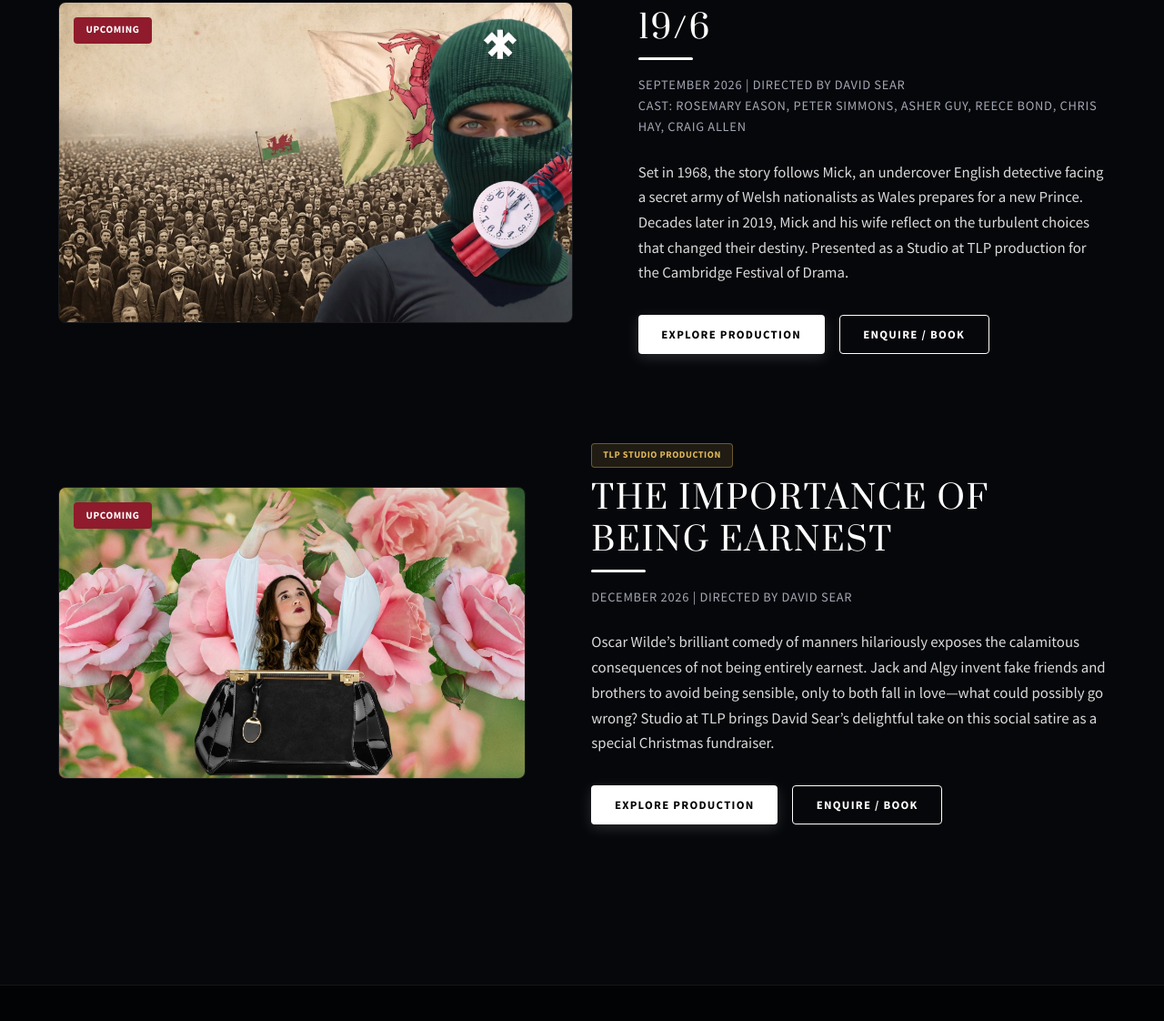
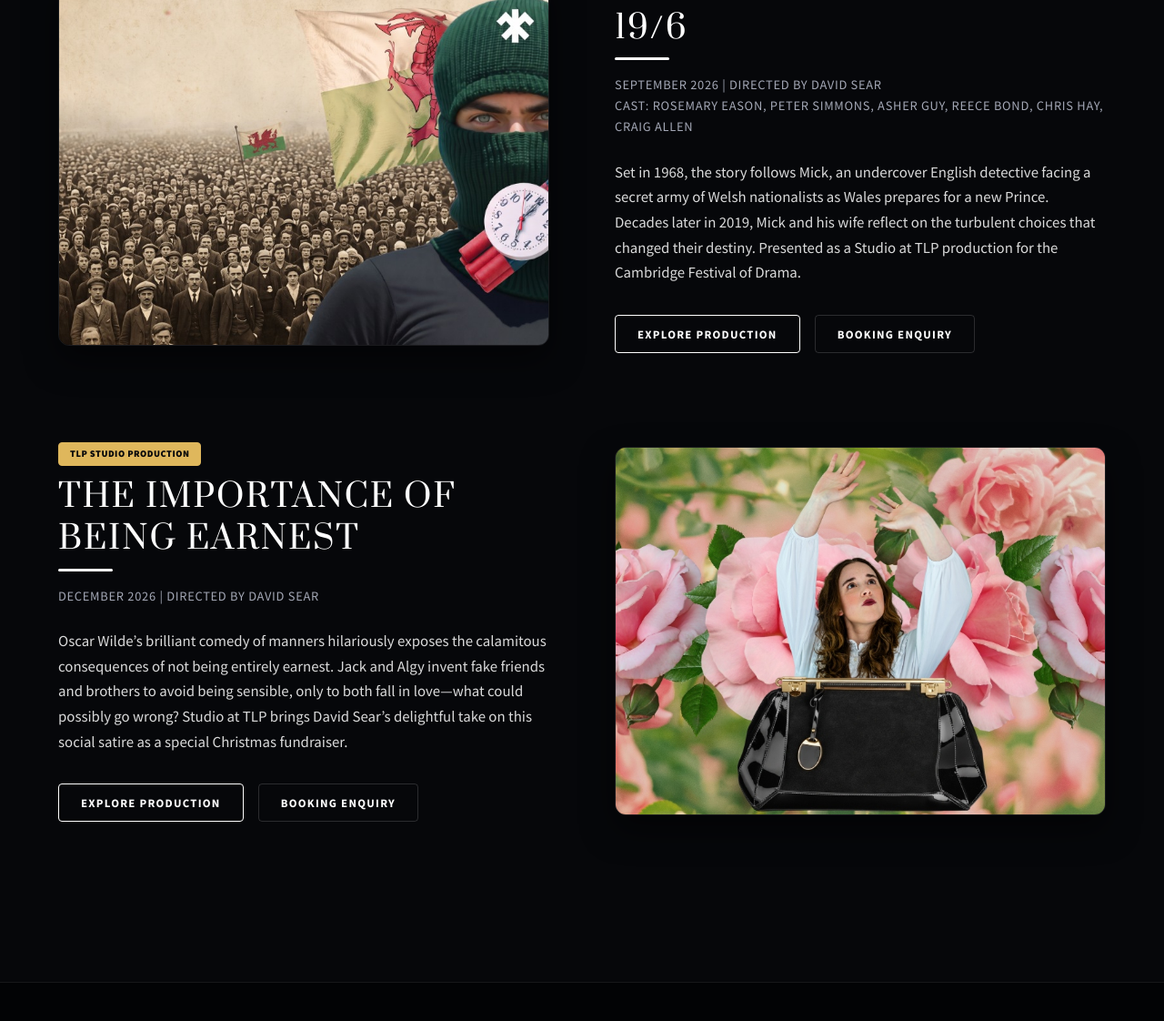
Before and after one commit to caiolaborda/truelifeproductions, a plain HTML site: page studio.html in a window 1280 px wide. Shown: the part 700-1822 px from the top of the page at 91% size. Drawn offline with Linux system fonts and the light colour scheme.

Commit message:
fix: standardize studio page play cards layout and stack resets to match productions.html

```diff
--- a/studio.html
+++ b/studio.html
@@ -29,14 +29,33 @@
         /* Workshop Row Layouts */
         .workshop-row {
             display: grid;
-            grid-template-columns: 1.1fr 1fr;
+            grid-template-columns: 1fr 1fr;
             gap: 4.5rem;
             align-items: center;
             margin-bottom: 6rem;
         }
 
-        .workshop-row.reverse {
-            grid-template-columns: 1fr 1.1fr;
+        .workshop-row.reverse .prod-image-box {
+            order: 2;
+        }
+
+        .workshop-row.reverse .prod-info-box {
+            order: 1;
+        }
+
+        .prod-image-box {
+            position: relative;
+            border-radius: 12px;
+            overflow: hidden;
+            border: 1px solid var(--border-color);
+            box-shadow: 0 15px 35px rgba(0,0,0,0.5);
+            aspect-ratio: 4/3;
+        }
+
+        .prod-image-box img {
+            width: 100%;
+            height: 100%;
+            object-fit: cover;
         }
 
         .workshop-card {
@@ -127,6 +146,12 @@
             .workshop-row, .workshop-row.reverse {
                 grid-template-columns: 1fr;
                 gap: 2.5rem;
+            }
+            .workshop-row.reverse .prod-image-box {
+                order: 0;
+            }
+            .workshop-row.reverse .prod-info-box {
+                order: 0;
             }
             .opportunities-grid {
                 grid-template-columns: 1fr;
@@ -279,21 +304,27 @@
                 else if (p.pageType === "pre-prod") detailLink = `play-ernest.html?id=${p.id}`;
                 else if (detailLink === "#") detailLink = `contact.html?subject=Inquiry about ${encodeURIComponent(p.title)}`;
 
+                // Generate status color matching productions.html
+                let tagBg = "var(--primary)";
+                if (p.status === "upcoming") tagBg = "var(--accent-red)";
+                if (p.status === "current") tagBg = "var(--accent-purple-light)";
+                if (p.status === "past") tagBg = "rgba(255,255,255,0.15)";
+
                 const playRow = document.createElement("div");
                 playRow.className = `${rowClass} reveal`;
                 playRow.innerHTML = `
-                    <div class="prod-image-box" style="position: relative; border-radius: 8px; overflow: hidden; aspect-ratio: 16/10; border: 1px solid var(--border-color);">
-                        <img src="${p.image}" alt="${p.title}" style="width: 100%; height: 100%; object-fit: cover;">
-                        <span class="prod-status-tag" style="position: absolute; top: 1rem; left: 1rem; background: var(--accent-red); color: #fff; padding: 0.35rem 0.85rem; font-size: 0.7rem; font-weight: 700; border-radius: 4px; text-transform: uppercase; letter-spacing: 0.05em;">${p.status}</span>
+                    <div class="prod-image-box">
+                        <img src="${p.image}" alt="${p.title}">
+                        <span class="prod-status-tag" style="background: ${tagBg}">${p.status}</span>
                     </div>
-                    <div>
-                        <span style="background: rgba(223, 183, 92, 0.12); border: 1px solid rgba(223, 183, 92, 0.4); color: #dfb75c; padding: 0.25rem 0.75rem; font-size: 0.65rem; border-radius: 4px; text-transform: uppercase; font-weight: 700; letter-spacing: 0.05em; display: inline-block; margin-bottom: 0.75rem;">TLP Studio Production</span>
+                    <div class="prod-info-box">
+                        <span style="background: #dfb75c; border: 1px solid #dfb75c; color: #06070a; padding: 0.25rem 0.75rem; font-size: 0.65rem; border-radius: 4px; text-transform: uppercase; font-weight: 800; letter-spacing: 0.05em; display: inline-block; margin-bottom: 0.75rem;">TLP Studio Production</span>
                         <h2 style="font-size: 2.2rem; font-weight: normal; margin-bottom: 1rem; font-family: var(--font-heading); text-transform: uppercase; letter-spacing: 0.05em;">${p.title}</h2>
                         <div style="font-size: 0.9rem; color: var(--text-muted); margin-bottom: 1.5rem; text-transform: uppercase; letter-spacing: 0.05em;">${p.year}${creditsHtml}</div>
                         <p style="color: rgba(255,255,255,0.85); font-size: 1.05rem; line-height: 1.65; margin-bottom: 2rem;">${p.synopsis}</p>
                         <div style="display: flex; gap: 1rem;">
-                            <a href="${detailLink}" class="btn btn-primary" style="padding: 0.65rem 1.6rem; font-size: 0.8rem;">Explore Production</a>
-                            <a href="contact.html?subject=Inquiry about ${encodeURIComponent(p.title)}" class="btn btn-outline" style="padding: 0.65rem 1.6rem; font-size: 0.8rem;">Enquire / Book</a>
+                            <a href="${detailLink}" class="btn btn-outline" style="padding: 0.6rem 1.5rem; font-size: 0.8rem;">Explore Production</a>
+                            <a href="contact.html?subject=Inquiry about ${encodeURIComponent(p.title)}" class="btn btn-outline" style="padding: 0.6rem 1.5rem; font-size: 0.8rem; border-color: rgba(255,255,255,0.15);">Booking Enquiry</a>
                         </div>
                     </div>
                 `;
```
